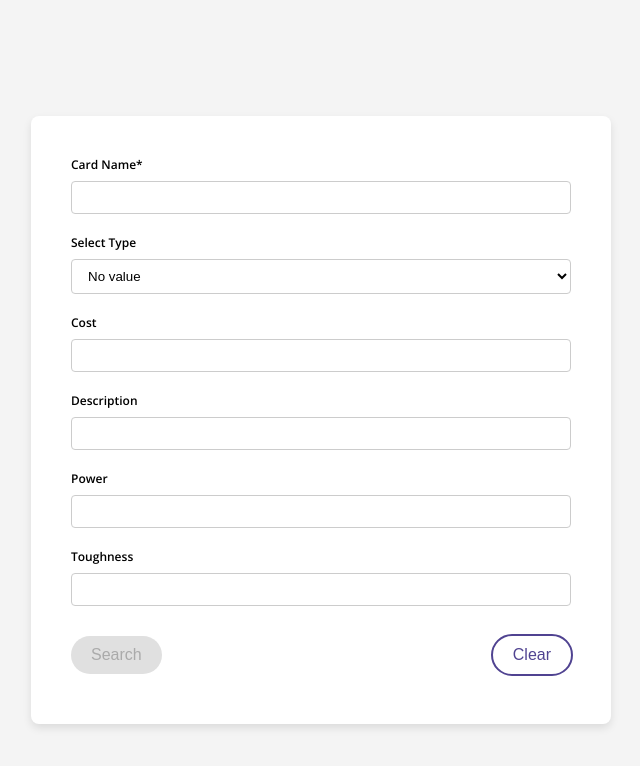
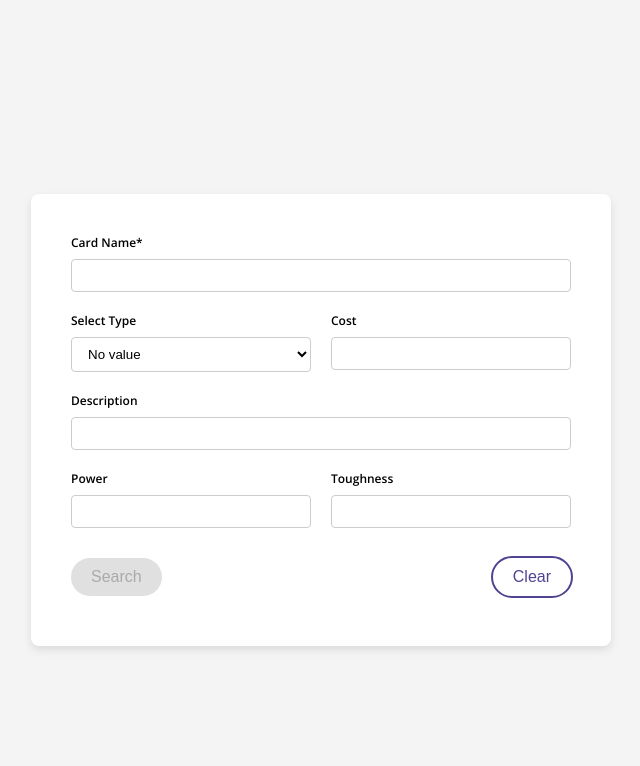
Before and after one commit to Samanmov/mtg-card-search, a React (Create React App) app: page / in a window 1280 px wide. Shown: the top 766 px of the page, without its empty margins (319-959 px from the left). Built offline with nearby package versions, Linux system fonts and the light colour scheme; no server answers.

Commit message:
create Grid ui

```diff
--- a/src/common/ui/component/CardContent.tsx
+++ b/src/common/ui/component/CardContent.tsx
@@ -45,7 +45,7 @@ export const CardContent: FC<CardContentProps> = ({
         width="347px"
         isLoading={isLoading}
       />
-      {action && <div style={{ marginTop: "20px" }}>{action}</div>}
+      {action && <div style={{ margin: "20px 0" }}>{action}</div>}
     </CardStyle>
   );
 };
--- a/src/common/ui/component/Input.tsx
+++ b/src/common/ui/component/Input.tsx
@@ -41,6 +41,10 @@ export const StyledInput = styled.input<InputProps>`
     error &&
     css`
       border-color: ${palette.error.main};
+      &:focus {
+        border-color: ${palette.error.main};
+        outline: none;
+      }
     `}
 `;
 
--- a/src/common/ui/component/Select.tsx
+++ b/src/common/ui/component/Select.tsx
@@ -26,6 +26,10 @@ const StyledSelect = styled.select<SelectProps>`
     error &&
     css`
       border-color: ${palette.error.main};
+      &:focus {
+        border-color: ${palette.error.main};
+        outline: none;
+      }
     `}
 `;
 
--- /dev/null
+++ b/src/common/ui/container/GridContainer.tsx
@@ -0,0 +1,19 @@
+import styled from "styled-components";
+
+interface GridContainerProps {
+  cols: number;
+}
+
+export const GridContainer = styled.div<GridContainerProps>`
+  display: grid;
+  grid-template-columns: ${({ cols }) => `repeat(${cols}, 1fr)`};
+  gap: 20px;
+`;
+
+interface GridItemProps {
+  span: number;
+}
+
+export const GridItem = styled.div<GridItemProps>`
+  grid-column: span ${({ span }) => span};
+`;
--- a/src/features/cardSearch/container/CardSearchFormContainer.tsx
+++ b/src/features/cardSearch/container/CardSearchFormContainer.tsx
@@ -17,6 +17,10 @@ import {
   setQuery,
 } from "../actions/cardsActions";
 import { RandomImageContainer } from "../../randomImage/container/RandomImageContainer";
+import {
+  GridContainer,
+  GridItem,
+} from "../../../common/ui/container/GridContainer";
 
 const initialValues: FormValues = {
   cardName: "",
@@ -39,6 +43,7 @@ export const CardSearchFormContainer: React.FC = () => {
       if (!values.cardName) {
         errors.cardName = "Card name is required";
       }
+
       return errors;
     },
     onSubmit: (values) => {
@@ -63,6 +68,8 @@ export const CardSearchFormContainer: React.FC = () => {
             value={formik.values.cardName}
             error={formik.errors.cardName}
           />
+          <GridContainer cols={12}>
+            <GridItem span={6}>
               <Select
                 label="Select Type"
                 id="cardType"
@@ -76,6 +83,8 @@ export const CardSearchFormContainer: React.FC = () => {
                 <option value="instant">Instant</option>
                 <option value="sorcery">Sorcery</option>
               </Select>
+            </GridItem>
+            <GridItem span={6}>
               <Input
                 type="number"
                 name="cardCost"
@@ -85,6 +94,8 @@ export const CardSearchFormContainer: React.FC = () => {
                 onBlur={formik.handleBlur}
                 value={formik.values.cardCost}
               />
+            </GridItem>
+          </GridContainer>
           <RandomImageContainer />
           <Input
             type="text"
@@ -95,6 +106,8 @@ export const CardSearchFormContainer: React.FC = () => {
             onBlur={formik.handleBlur}
             value={formik.values.description}
           />
+          <GridContainer cols={12}>
+            <GridItem span={6}>
               <Input
                 type="number"
                 name="power"
@@ -104,8 +117,10 @@ export const CardSearchFormContainer: React.FC = () => {
                 onBlur={formik.handleBlur}
                 value={formik.values.power}
               />
+            </GridItem>
+            <GridItem span={6}>
               <Input
-            type="text"
+                type="number"
                 name="toughness"
                 id="toughness"
                 label="Toughness"
@@ -113,6 +128,8 @@ export const CardSearchFormContainer: React.FC = () => {
                 onBlur={formik.handleBlur}
                 value={formik.values.toughness}
               />
+            </GridItem>
+          </GridContainer>
           <ButtonToolbar>
             <Button
               variant="primary"
```
Lines whose indentation alone changed are shown as unchanged.
